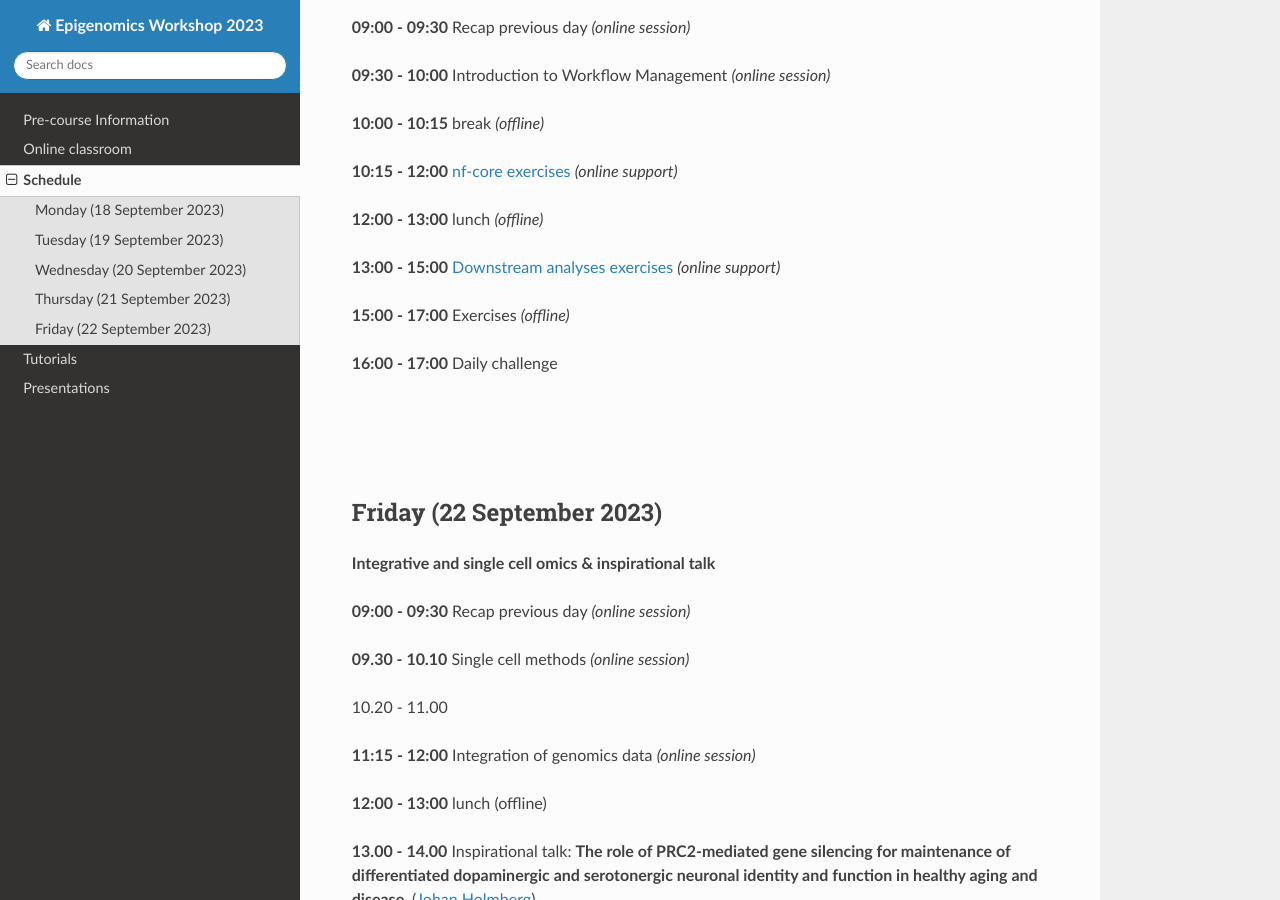
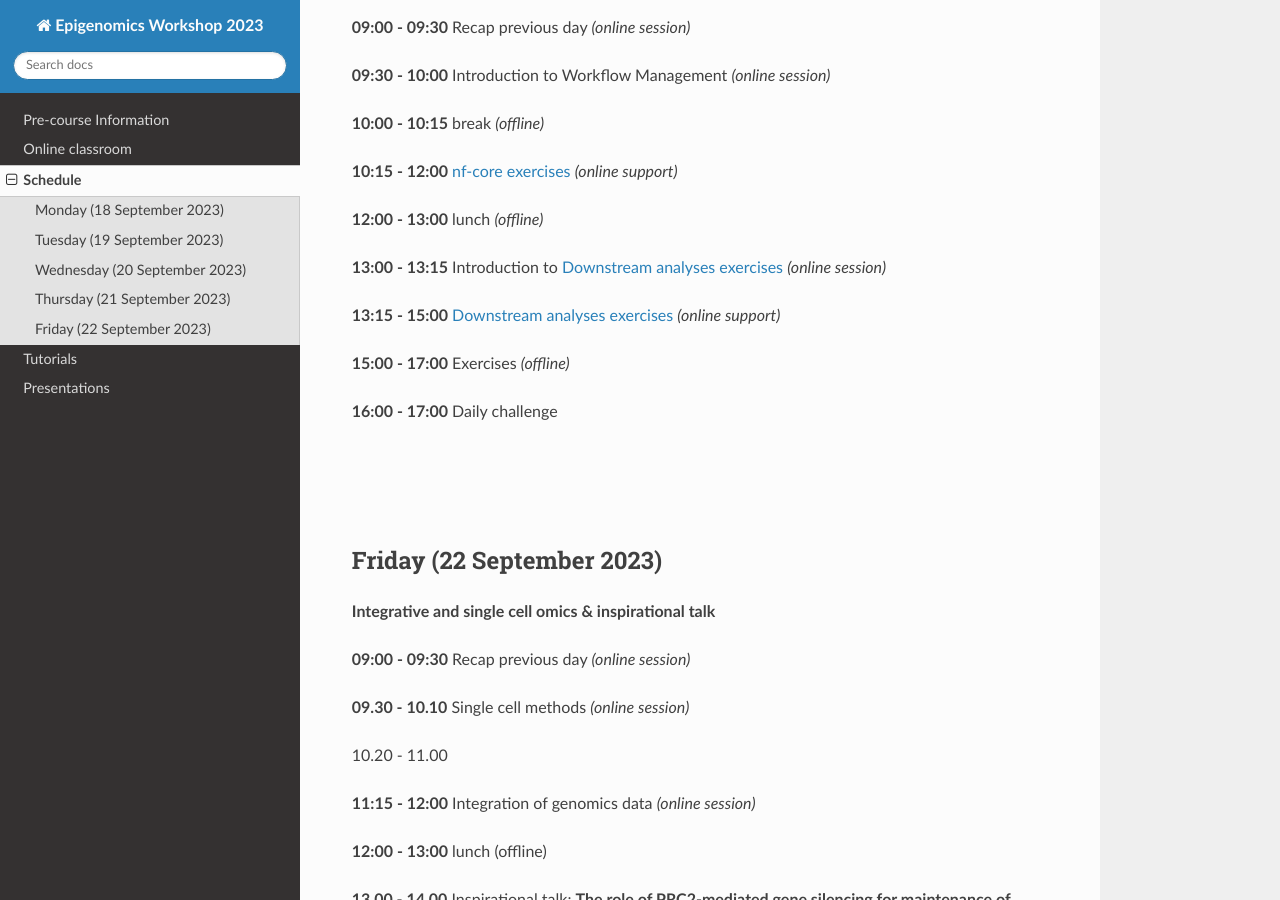
Before and after one commit to NBISweden/workshop-epigenomics-RTDs, a Sphinx documentation site: the page built from docs/content/schedule.rst, in a window 1280 px wide and 900 px high, scrolled down 2168 px. Built offline with Sphinx 7.4.7 and the Read the Docs theme 2.0.0, drawn with Linux system fonts in a browser that asks for light colours.

Commit message:
Update schedule.rst

```diff
--- a/docs/content/schedule.rst
+++ b/docs/content/schedule.rst
@@ -111,7 +111,9 @@ Thursday (21 September 2023)
 
 **12:00 - 13:00** lunch *(offline)*
 
-**13:00 - 15:00** :doc:`Downstream analyses exercises <./tutorials/downstream_tutorials>` *(online support)*
+**13:00 - 13:15** Introduction to :doc:`Downstream analyses exercises <./tutorials/downstream_tutorials>` *(online session)*
+
+**13:15 - 15:00** :doc:`Downstream analyses exercises <./tutorials/downstream_tutorials>` *(online support)*
 
 **15:00 - 17:00** Exercises *(offline)*
 
```
